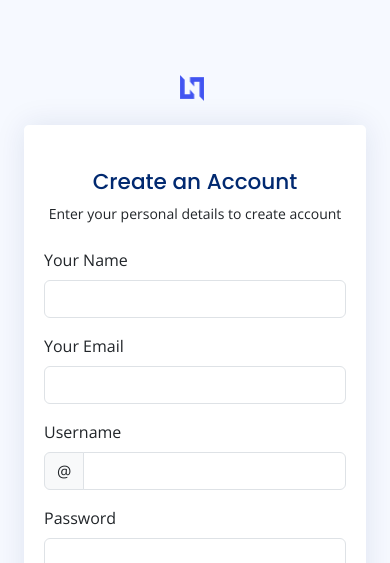
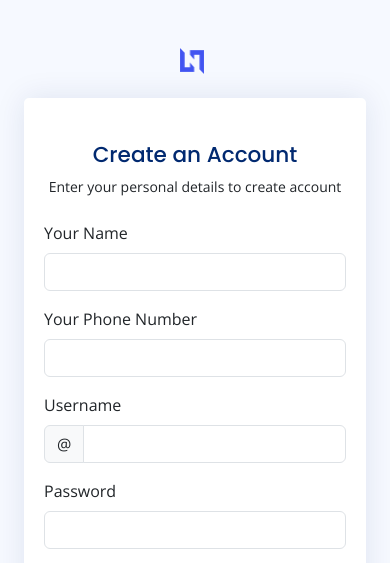
Before and after one commit to Prajjwall123/ezsnippet, a Django app: page /signup in a window 390 px wide. Shown: the top 563 px of the page. Run offline with Django 4.2, Linux system fonts and the light colour scheme; some libraries are stand-ins or nearby versions.

Commit message:
added phone number

```diff
--- a/surakshitapp/views.py
+++ b/surakshitapp/views.py
@@ -1,4 +1,7 @@
-from django.shortcuts import render
+from django.shortcuts import redirect, render
+
+from .models import User
+
 
 # Create your views here.
 def index(request):
@@ -26,4 +29,18 @@ def login(request):
     return render(request, 'login.html')
 
 def signup(request):
-    return render(request,'signup.html')
+    if request.method == 'POST':
+        username = request.POST['username']
+        password = request.POST['password']
+        name = request.POST['name']
+        latitude = request.POST['latitude']
+        longitude = request.POST['longitude']
+        phone_number = request.POST['phone_number']  # Change from 'email' to 'phone_number'
+
+        print(username, password, name, latitude, longitude, phone_number)
+
+        myuser = User.objects.create_user(phone_number=phone_number, password=password, name=name, latitude=latitude, longitude=longitude)
+
+        return redirect('login')
+
+    return render(request, 'signup.html')
--- a/templates/signup.html
+++ b/templates/signup.html
@@ -30,6 +30,10 @@
   <!-- Template Main CSS File -->
   <link href="static/css/style.css" rel="stylesheet">
 
+  <!-- leaflet -->
+  <link rel="stylesheet" href="https://unpkg.com/leaflet/dist/leaflet.css" />
+  <script src="https://unpkg.com/leaflet/dist/leaflet.js"></script>
+
 </head>
 
 <body>
@@ -58,40 +62,41 @@
                     <p class="text-center small">Enter your personal details to create account</p>
                   </div>
 
-                  <form class="row g-3 needs-validation" novalidate>
+                  <form action="/signup" method="post" id="signup" class="row g-3 needs-validation" novalidate>
+                    {% csrf_token %}
                     <div class="col-12">
-                      <label for="yourName" class="form-label">Your Name</label>
-                      <input type="text" name="name" class="form-control" id="yourName" required>
+                        <label for="name" class="form-label">Your Name</label>
+                        <input type="text" name="name" class="form-control" id="name" required>
                         <div class="invalid-feedback">Please, enter your name!</div>
                     </div>
 
                     <div class="col-12">
-                      <label for="yourEmail" class="form-label">Your Email</label>
-                      <input type="email" name="email" class="form-control" id="yourEmail" required>
-                      <div class="invalid-feedback">Please enter a valid Email adddress!</div>
+                        <label for="phone_number" class="form-label">Your Phone Number</label>
+                        <input type="tel" name="phone_number" class="form-control" id="phone_number" required>
+                        <div class="invalid-feedback">Please enter a valid phone number!</div>
                     </div>
 
                     <div class="col-12">
-                      <label for="yourUsername" class="form-label">Username</label>
+                        <label for="username" class="form-label">Username</label>
                         <div class="input-group has-validation">
                             <span class="input-group-text" id="inputGroupPrepend">@</span>
-                        <input type="text" name="username" class="form-control" id="yourUsername" required>
+                            <input type="text" name="username" class="form-control" id="username" required>
                             <div class="invalid-feedback">Please choose a username.</div>
                         </div>
                     </div>
 
-                    <div class="col-12">
-                      <label for="yourPassword" class="form-label">Password</label>
-                      <input type="password" name="password" class="form-control" id="yourPassword" required>
-                      <div class="invalid-feedback">Please enter your password!</div>
-                    </div>
+                    <!-- Hidden fields to store latitude and longitude -->
+                    <input type="hidden" name="latitude" id="latitude" value="">
+                    <input type="hidden" name="longitude" id="longitude" value="">
 
                     <div class="col-12">
-                      <div class="form-check">
-                        <input class="form-check-input" name="terms" type="checkbox" value="" id="acceptTerms" required>
-                        <label class="form-check-label" for="acceptTerms">I agree and accept the <a href="#">terms and conditions</a></label>
-                        <div class="invalid-feedback">You must agree before submitting.</div>
-                      </div>
+                        <label for="password" class="form-label">Password</label>
+                        <input type="password" name="password" class="form-control" id="password" required>
+                        <br>
+                        <label for="location" class="form-label">Location</label>
+
+                        <div id="map" style="height: 300px;"></div>
+                        <div class="invalid-feedback">Please enter your password!</div>
                     </div>
                     <div class="col-12">
                         <button class="btn btn-primary w-100" type="submit">Create Account</button>
@@ -131,6 +136,38 @@
   <!-- Template Main JS File -->
   <script src="static/js/main.js"></script>
 
+   <!-- Script for Leaflet map -->
+   <script>
+    // Initialize the Leaflet map
+    var map = L.map('map').setView([27.7172, 85.3240], 7);
+
+    // Add the OpenStreetMap tile layer
+    L.tileLayer('https://{s}.tile.openstreetmap.org/{z}/{x}/{y}.png', {
+        attribution: '© OpenStreetMap contributors'
+    }).addTo(map);
+
+    // Initialize marker without setting a specific location
+    var marker = L.marker([0, 0], { draggable: true }).addTo(map);
+
+    // Listen for the map click event to set the marker location
+    map.on('click', function (event) {
+        var clickedLatLng = event.latlng;
+        marker.setLatLng(clickedLatLng);
+        updateMarkerPosition(clickedLatLng);
+    });
+
+    // Listen for the marker drag event to update latitude and longitude
+    marker.on('dragend', function (event) {
+        var position = marker.getLatLng();
+        updateMarkerPosition(position);
+    });
+
+    function updateMarkerPosition(position) {
+        document.getElementById('latitude').value = position.lat;
+        document.getElementById('longitude').value = position.lng;
+    }
+</script>
+
 </body>
 
 </html>
```
Also changed, not shown: surakshitapp/models.py (+38 -17 lines), db.sqlite3, surakshitapp/migrations/0003_user_longitude.py (added), surakshitapp/migrations/0004_alter_user_latitude_alter_user_longitude.py (added), surakshitapp/migrations/0005_user_groups_user_is_active_user_is_staff_and_more.py (added). Lines whose indentation alone changed are shown as unchanged.
